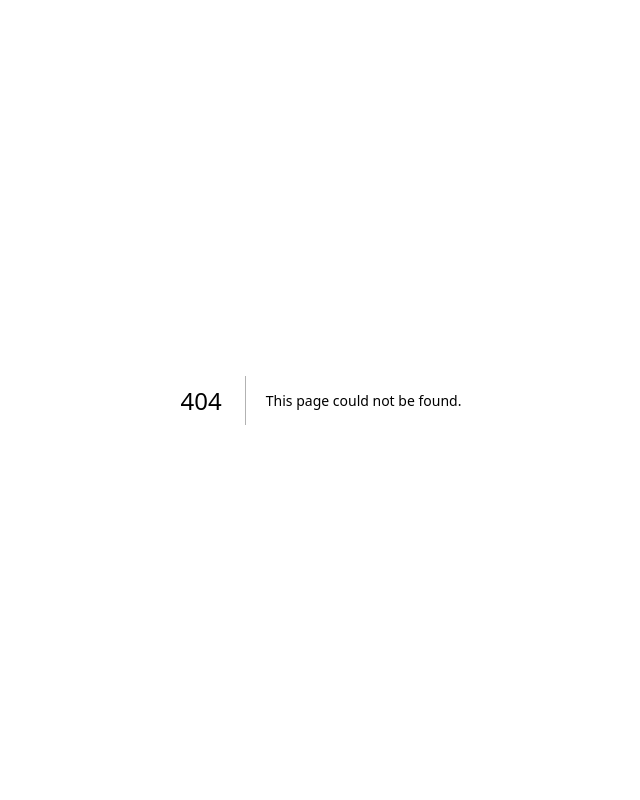
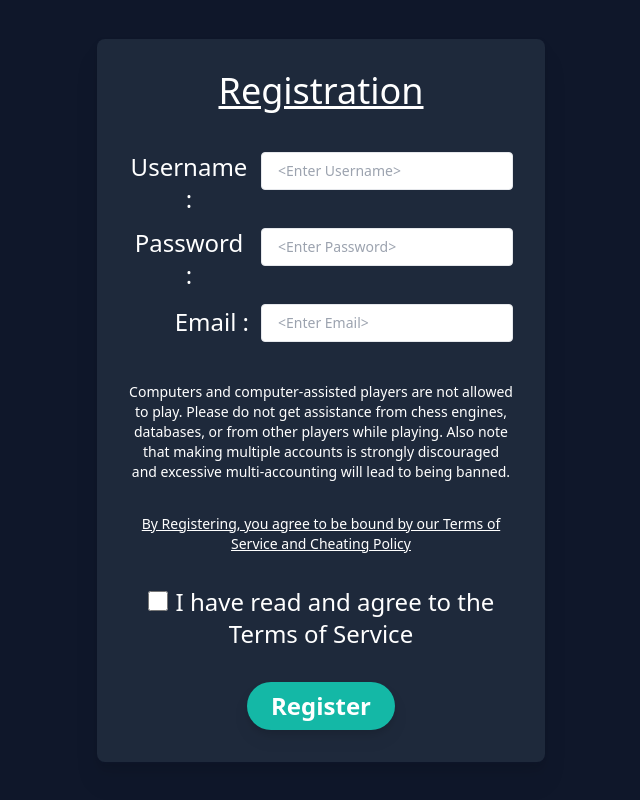
Before and after one commit to Eggysgames/BetChess, a Next.js app: page /register in a window 1280 px wide. Before the commit this address had no page. Shown: the whole page, without its empty margins (319-959 px from the left). Built offline with nearby package versions, Linux system fonts and the light colour scheme.

Commit message:
Register Page FrontEnd
Register Page FrontEnd

```diff
--- a/components/BottomBar.tsx
+++ b/components/BottomBar.tsx
@@ -1,5 +1,5 @@
 const BottomBar = () => {
-    return <div className="bg-black p-8">
+    return <div className="bg-transparent p-8">
 
       </div>;
   };
--- a/components/TopBar.tsx
+++ b/components/TopBar.tsx
@@ -2,7 +2,7 @@ import Image from "next/image";
 
 const TopBar = () => {
   return (
-    <div className="bg-black text-white p-3 relative">
+    <div className="bg-transparent text-white p-3 relative">
       <div className="text-3xl font-bold">
         <h1>betonchess.online</h1>
         <h2>betchess.online</h2>
--- a/pages/index.tsx
+++ b/pages/index.tsx
@@ -12,7 +12,7 @@ const Index = () => {
 
       <div className="flex-grow flex">
         {/* Left Column */}
-        <div className="flex items-center justify-center w-11/12  flex-col space-y-5 animate__animated animate__fadeInLeft">
+        <div className="flex items-center justify-center w-11/12  flex-col space-y-5">
 
           <Image
             className="max-w-none w-[400px] sm:max-w-none sm:w-[420px]  2xl:w-full"
--- /dev/null
+++ b/pages/register.tsx
@@ -0,0 +1,54 @@
+import { StyledButton, DefaultButton } from "../components/StyledButton";
+
+const register = () => {
+    return(
+        <div className="flex justify-center items-center h-screen">
+
+            <div className="text-white text-2xl bg-slate-800 rounded-lg shadow drop-shadow-xl shadow-slate-900 mx-auto w-full max-w-md text-center p-8">
+
+            <p className="underline text-4xl">Registration</p>
+
+            <div className="mx-auto my-10 max-w-md grid grid-cols-3 gap-3 ">
+
+                <span className="flex items-center justify-end">Username :</span>
+                    <div className="col-span-2">
+                    <input className="w-full px-4 py-2 border rounded text-black text-sm" type="text" placeholder="<Enter Username>" />
+                </div>
+
+
+                <span className="flex items-center justify-end">Password :</span>
+                    <div className="col-span-2">
+                    <input className="w-full px-4 py-2 border rounded text-black text-sm" type="password" placeholder="<Enter Password>" />
+                </div>
+
+                <span className="flex items-center justify-end">Email :</span>
+                    <div className="col-span-2">
+                    <input className="w-full px-4 py-2 border rounded text-black text-sm" type="email" placeholder="<Enter Email>" />
+                </div>
+            </div>
+
+
+            <p className="text-sm">Computers and computer-assisted players are not allowed to play. Please do not get assistance from chess engines, databases, or from
+          other players while playing. Also note that making multiple accounts is strongly discouraged and excessive multi-accounting will lead
+          to being banned. </p>
+            <br></br>
+
+            <p className="text-sm underline">By Registering, you agree to be bound by our Terms of Service and Cheating Policy</p>
+            <br></br>
+
+            <input
+                type="checkbox"
+                className="form-checkbox text-indigo-600 h-5 w-5 rounded focus:ring-indigo-500 border-gray-300"
+            />
+
+            <span className="ml-2">I have read and agree to the Terms of Service</span>
+
+            <br></br><br></br>
+            <DefaultButton inserttext="Register" link="/chessgame"/>
+            </div>
+        </div>
+    )
+
+}
+
+export default register
```
Also changed, not shown: pages/cheatingpolicy.tsx (indentation only).
